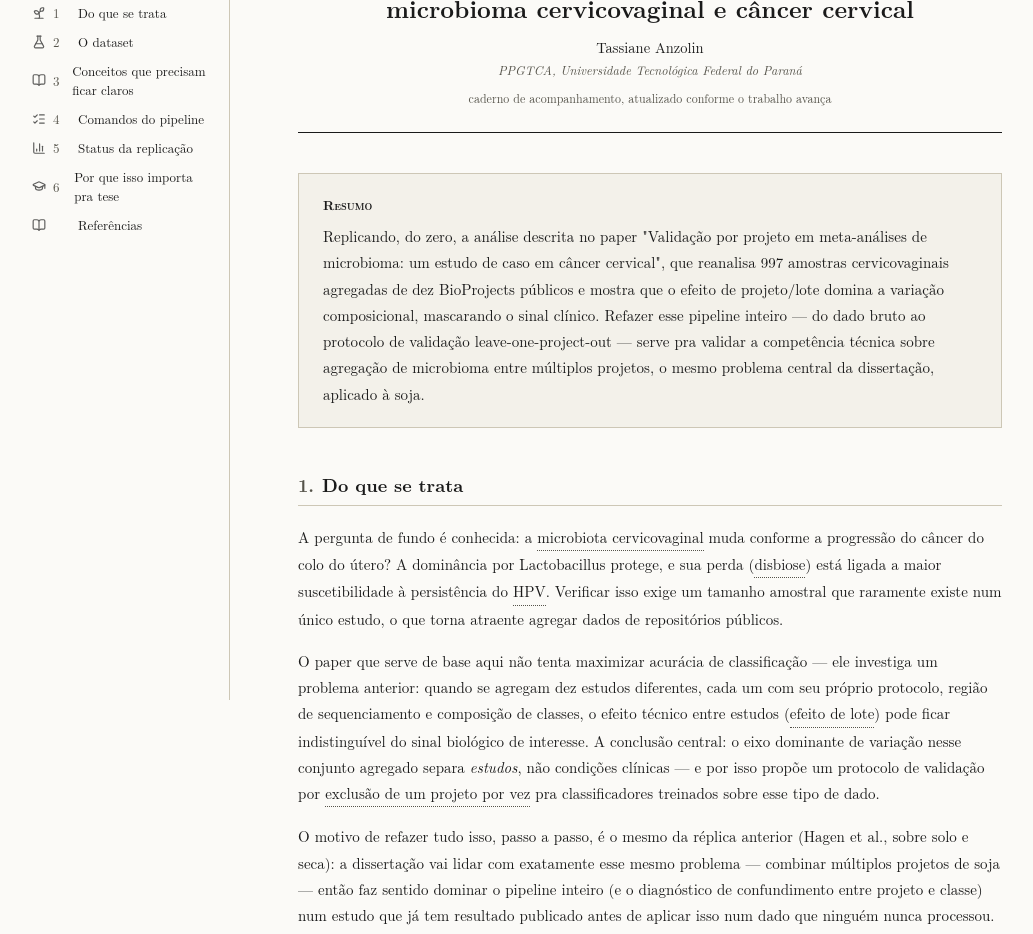
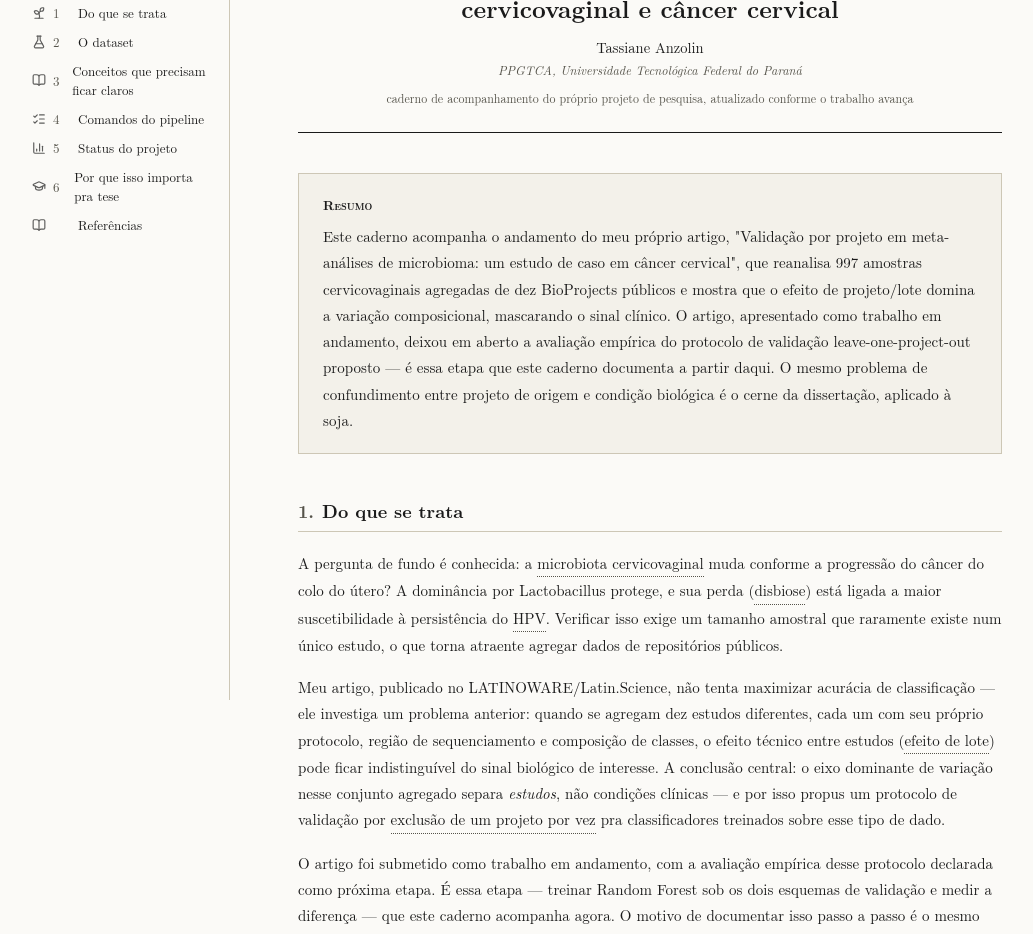
Before and after one commit to tassid/cervical-cancer-microbiome-ml, a React (Vite) app: page / in a window 1280 px wide. Shown: the part 100-1034 px from the top of the page, without its empty margins (100-1133 px from the left). Built offline with nearby package versions, Linux system fonts and the light colour scheme.

Commit message:
Refine document content and update project status
Updated various sections to improve clarity and accuracy in the document. Adjusted labels and descriptions to better reflect the project's status and objectives.

```diff
--- a/src/App.tsx
+++ b/src/App.tsx
@@ -24,9 +24,9 @@ import {
 } from "lucide-react";
 
 /**
- * Documento de acompanhamento: Réplica do estudo de validação por projeto
- * em meta-análises de microbioma cervicovaginal / câncer cervical.
- * Baseado em: "Validação por projeto em meta-análises de microbioma: um
+ * Documento de acompanhamento do próprio projeto de pesquisa: validação por
+ * projeto em meta-análises de microbioma cervicovaginal / câncer cervical.
+ * Artigo próprio: "Validação por projeto em meta-análises de microbioma: um
  * estudo de caso em câncer cervical" (LATINOWARE / Latin.Science, 2026).
  * Visual: artigo acadêmico (estilo LaTeX). Voz: estudante explicando, casual.
  */
@@ -127,7 +127,7 @@ const TOC: TocEntry[] = [
   { id: "s2", number: "2", label: "O dataset", icon: <FlaskConical size={14} /> },
   { id: "s3", number: "3", label: "Conceitos que precisam ficar claros", icon: <BookOpen size={14} /> },
   { id: "s4", number: "4", label: "Comandos do pipeline", icon: <ListChecks size={14} /> },
-  { id: "s4b", number: "5", label: "Status da replicação", icon: <BarChart3 size={14} /> },
+  { id: "s4b", number: "5", label: "Status do projeto", icon: <BarChart3 size={14} /> },
   { id: "s5", number: "6", label: "Por que isso importa pra tese", icon: <GraduationCap size={14} /> },
   { id: "refs", number: "", label: "Referências", icon: <BookOpen size={14} /> },
 ];
@@ -927,29 +927,30 @@ export default function App() {
         <main className="paper">
           <div className="masthead">
             <div className="doc-title">
-              Réplica: validação por projeto em meta-análises de microbioma
+              Validação por projeto em meta-análises de microbioma
               cervicovaginal e câncer cervical
             </div>
             <div className="doc-authors">Tassiane Anzolin</div>
             <div className="doc-affil">
               PPGTCA, Universidade Tecnológica Federal do Paraná
             </div>
-            <div className="doc-note">caderno de acompanhamento, atualizado conforme o trabalho avança</div>
+            <div className="doc-note">caderno de acompanhamento do próprio projeto de pesquisa, atualizado conforme o trabalho avança</div>
           </div>
 
           <div className="abstract">
             <div className="abstract-heading">Resumo</div>
             <p style={{ marginBottom: 0 }}>
-              Replicando, do zero, a análise descrita no paper "Validação por
-              projeto em meta-análises de microbioma: um estudo de caso em
-              câncer cervical", que reanalisa 997 amostras cervicovaginais
-              agregadas de dez BioProjects públicos e mostra que o efeito de
-              projeto/lote domina a variação composicional, mascarando o
-              sinal clínico. Refazer esse pipeline inteiro — do dado bruto ao
-              protocolo de validação leave-one-project-out — serve pra
-              validar a competência técnica sobre agregação de microbioma
-              entre múltiplos projetos, o mesmo problema central da
-              dissertação, aplicado à soja.
+              Este caderno acompanha o andamento do meu próprio artigo,
+              "Validação por projeto em meta-análises de microbioma: um
+              estudo de caso em câncer cervical", que reanalisa 997 amostras
+              cervicovaginais agregadas de dez BioProjects públicos e mostra
+              que o efeito de projeto/lote domina a variação composicional,
+              mascarando o sinal clínico. O artigo, apresentado como trabalho
+              em andamento, deixou em aberto a avaliação empírica do
+              protocolo de validação leave-one-project-out proposto — é essa
+              etapa que este caderno documenta a partir daqui. O mesmo
+              problema de confundimento entre projeto de origem e condição
+              biológica é o cerne da dissertação, aplicado à soja.
             </p>
           </div>
 
@@ -968,27 +969,31 @@ export default function App() {
               atraente agregar dados de repositórios públicos.
             </p>
             <p>
-              O paper que serve de base aqui não tenta maximizar acurácia de
-              classificação — ele investiga um problema anterior: quando se
-              agregam dez estudos diferentes, cada um com seu próprio
-              protocolo, região de sequenciamento e composição de classes, o
-              efeito técnico entre estudos (<Term id="efeitoDeLote">efeito de lote</Term>)
+              Meu artigo, publicado no LATINOWARE/Latin.Science, não tenta
+              maximizar acurácia de classificação — ele investiga um problema
+              anterior: quando se agregam dez estudos diferentes, cada um com
+              seu próprio protocolo, região de sequenciamento e composição de
+              classes, o efeito técnico entre estudos (<Term id="efeitoDeLote">efeito de lote</Term>)
               pode ficar indistinguível do sinal biológico de interesse. A
               conclusão central: o eixo dominante de variação nesse conjunto
               agregado separa <em>estudos</em>, não condições clínicas — e por
-              isso propõe um protocolo de validação por{" "}
+              isso propus um protocolo de validação por{" "}
               <Term id="looPo">exclusão de um projeto por vez</Term> pra
               classificadores treinados sobre esse tipo de dado.
             </p>
             <p>
-              O motivo de refazer tudo isso, passo a passo, é o mesmo da
-              réplica anterior (Hagen et al., sobre solo e seca): a
+              O artigo foi submetido como trabalho em andamento, com a
+              avaliação empírica desse protocolo declarada como próxima
+              etapa. É essa etapa — treinar Random Forest sob os dois
+              esquemas de validação e medir a diferença — que este caderno
+              acompanha agora. O motivo de documentar isso passo a passo é o
+              mesmo que me levou a montar um caderno equivalente pro
+              exercício de réplica do Hagen et al. (solo e seca): a
               dissertação vai lidar com exatamente esse mesmo problema —
-              combinar múltiplos projetos de soja — então faz sentido
-              dominar o pipeline inteiro (e o diagnóstico de confundimento
-              entre projeto e classe) num estudo que já tem resultado
-              publicado antes de aplicar isso num dado que ninguém nunca
-              processou.
+              combinar múltiplos projetos de soja — então faz sentido deixar
+              o pipeline e o diagnóstico de confundimento bem documentados
+              num projeto que já é meu antes de aplicar o mesmo raciocínio a
+              um dado que ninguém nunca processou.
             </p>
           </section>
 
@@ -1004,7 +1009,7 @@ export default function App() {
               Illumina.
             </p>
             <table className="formal">
-              <caption><span className="cap-label">Tabela 1.</span> Composição do conjunto de dados agregado (Tabela I do paper).</caption>
+              <caption><span className="cap-label">Tabela 1.</span> Composição do conjunto de dados agregado (Tabela I do artigo).</caption>
               <thead>
                 <tr><th>Cód.</th><th>BioProject</th><th>País</th><th>Região</th><th>CC</th><th>HSIL</th><th>LSIL</th><th>Ctrl</th><th>Total</th></tr>
               </thead>
@@ -1176,7 +1181,7 @@ export default function App() {
 
           {/* 5 - STATUS */}
           <section id="s4b" ref={(el) => { refs.current["s4b"] = el; }}>
-            <h2 className="sec"><span className="sec-num">5.</span>Status da replicação</h2>
+            <h2 className="sec"><span className="sec-num">5.</span>Status do projeto</h2>
             <p>
               Duas etapas já estão concluídas: a confirmação dos primers por
               BioProject (Tabela 1b, seção 4) e o levantamento de accessions
@@ -1207,8 +1212,8 @@ export default function App() {
               <code>metadata.txt</code>) — não a partir de artefatos QIIME 2
               (.qza/.qzv) inspecionados diretamente. Vale confirmar a
               proveniência exata (parâmetros de deblur, versão do
-              classificador SILVA) antes de citar como replicação
-              verificada.
+              classificador SILVA) antes de tratar o dado como
+              definitivamente fechado.
             </p>
 
             <table className="formal">
@@ -1235,9 +1240,10 @@ export default function App() {
             <ol style={{ fontSize: 13.5, lineHeight: 1.7, paddingLeft: 20 }}>
               <li>
                 <strong>Confirmar a proveniência do <code>feature-table.txt</code></strong>{" "}
-                antes de citar como replicação verificada: parâmetros exatos
-                do deblur, versão do classificador SILVA, e se corresponde à
-                execução da Maria Thalillian, da Paola, ou a uma rodada nova
+                antes de tratar os dados como definitivamente fechados:
+                parâmetros exatos do deblur, versão do classificador SILVA, e
+                se corresponde à execução da Maria Thalillian, da Paola, ou a
+                uma rodada nova
                 — 997/1042 amostras batem com o artigo, mas os parâmetros
                 de processamento ainda não foram conferidos linha a linha.
               </li>
@@ -1312,7 +1318,7 @@ export default function App() {
               </tbody>
             </table>
             <p>
-              Replicar esse diagnóstico de confundimento — e ir além dele,
+              Concluir esse diagnóstico de confundimento — e ir além dele,
               avaliando de fato o protocolo de validação com Random Forest —
               é uma forma direta de já chegar aos dados de soja sabendo
               reconhecer esse problema, em vez de descobri-lo tarde demais.
@@ -1324,11 +1330,11 @@ export default function App() {
             <h2 className="sec">Referências</h2>
             <ol className="refs">
               <li>
-                Paper-base desta replicação: "Validação por projeto em
-                meta-análises de microbioma: um estudo de caso em câncer
-                cervical", 23º Congresso Latino-americano de Software Livre
-                e Tecnologias Abertas (LATINOWARE) / Latin.Science, 2026
-                (nomes e afiliações omitidos para avaliação cega no
+                Artigo próprio acompanhado neste caderno: "Validação por
+                projeto em meta-análises de microbioma: um estudo de caso em
+                câncer cervical", 23º Congresso Latino-americano de Software
+                Livre e Tecnologias Abertas (LATINOWARE) / Latin.Science,
+                2026 (nomes e afiliações omitidos para avaliação cega no
                 original).
               </li>
               <li>
```
